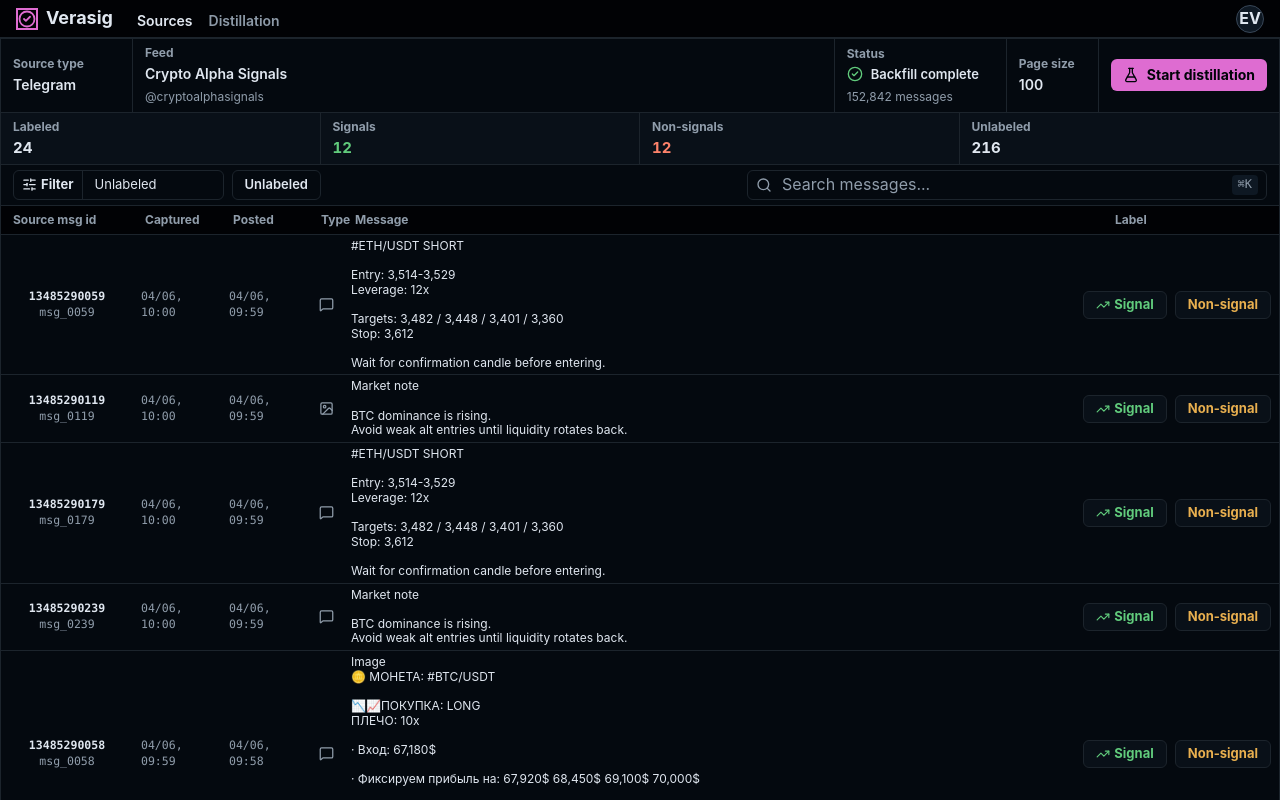
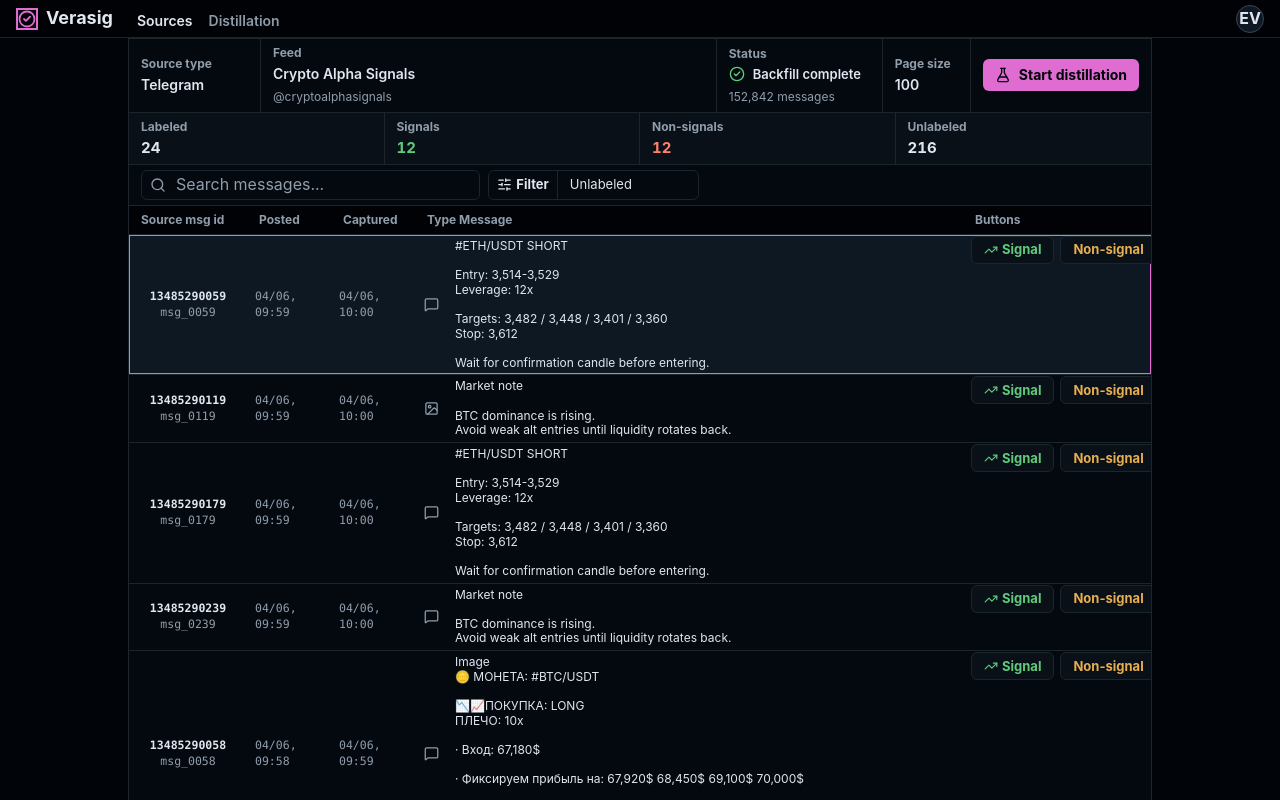
Before and after one commit to evgesha9400/Verasig, a React (Vite) app in the folder web/: page / in a window 1280 px wide. Shown: the top 800 px of the page. Built offline with nearby package versions, Linux system fonts and the light colour scheme.

Commit message:
fix(ui): tighten labeling scan workflow
- Put source message id first in the scan order
- Keep label buttons beside the message in a centered reader
- Add keyboard navigation and label-colored row states

```diff
--- a/web/src/App.css
+++ b/web/src/App.css
@@ -72,14 +72,16 @@
   background: var(--surface);
   border: 1px solid var(--border);
   border-radius: 0;
-  margin: 0;
+  margin: 0 auto;
+  max-width: 1024px;
   overflow: clip;
+  width: min(100%, 1024px);
 }
 
 .source-toolbar {
   align-items: stretch;
   display: grid;
-  grid-template-columns: 132px minmax(220px, 1fr) 172px 92px auto;
+  grid-template-columns: 132px minmax(220px, 1fr) 166px 88px auto;
   min-height: 46px;
 }
 
@@ -203,6 +205,7 @@
   border-top: 1px solid var(--border);
   display: flex;
   gap: var(--space-sm);
+  justify-content: flex-start;
   min-height: 38px;
   padding: 5px var(--space-md);
 }
@@ -238,19 +241,6 @@
   padding: 0 var(--space-md);
 }
 
-.active-chip {
-  align-items: center;
-  background: var(--surface);
-  border: 1px solid var(--border);
-  border-radius: var(--radius-sm);
-  color: var(--ink);
-  display: inline-flex;
-  font-size: 0.8125rem;
-  font-weight: 620;
-  height: 30px;
-  padding: 0 var(--space-md);
-}
-
 .search-field {
   align-items: center;
   border: 1px solid var(--border);
@@ -259,11 +249,10 @@
   display: flex;
   gap: var(--space-sm);
   height: 30px;
-  margin-left: auto;
-  max-width: 520px;
+  max-width: 420px;
   min-width: 260px;
   padding: 0 var(--space-sm);
-  width: 42%;
+  width: 34%;
 }
 
 .search-field input {
@@ -279,15 +268,6 @@
   opacity: 1;
 }
 
-.search-field kbd {
-  background: var(--surface-active);
-  border-radius: var(--radius-xs);
-  color: var(--muted);
-  font-family: var(--font-mono);
-  font-size: 0.75rem;
-  padding: 1px 6px;
-}
-
 .message-table {
   border-top: 1px solid var(--border);
 }
@@ -295,7 +275,7 @@
 .message-header,
 .message-row {
   display: grid;
-  grid-template-columns: 132px 88px 88px 34px minmax(420px, 1fr) 176px;
+  grid-template-columns: 118px 84px 84px 32px minmax(340px, 1fr) 188px;
 }
 
 .message-header {
@@ -314,7 +294,36 @@
 
 .message-row {
   border-top: 1px solid var(--border);
+  cursor: default;
   min-height: 44px;
+}
+
+.message-row-unlabeled[aria-current="true"] {
+  background: var(--surface-active);
+  box-shadow: inset 0 0 0 1px var(--primary);
+}
+
+.message-row-signal {
+  background: color-mix(in oklch, var(--success) 12%, var(--surface));
+}
+
+.message-row-signal[aria-current="true"] {
+  background: color-mix(in oklch, var(--success) 18%, var(--surface));
+  box-shadow: inset 0 0 0 1px var(--success);
+}
+
+.message-row-non_signal {
+  background: color-mix(in oklch, var(--warning) 12%, var(--surface));
+}
+
+.message-row-non_signal[aria-current="true"] {
+  background: color-mix(in oklch, var(--warning) 18%, var(--surface));
+  box-shadow: inset 0 0 0 1px var(--warning);
+}
+
+.message-row:focus-visible {
+  outline: 2px solid var(--primary);
+  outline-offset: -2px;
 }
 
 .message-row > * {
@@ -353,9 +362,11 @@
 
 .message-body {
   align-items: flex-start;
+  display: flex;
   flex-direction: column;
   gap: 4px;
   justify-content: center;
+  min-width: 0;
 }
 
 .message-body p {
@@ -381,12 +392,6 @@
 .candidate-chip {
   background: var(--info-soft);
   color: var(--info);
-}
-
-.label-cell {
-  gap: var(--space-sm);
-  justify-content: flex-end;
-  position: relative;
 }
 
 .label-state.signal {
@@ -415,8 +420,12 @@
 }
 
 .label-actions {
+  align-items: flex-start;
   display: inline-flex;
-  gap: var(--space-sm);
+  gap: 6px;
+  justify-content: flex-start;
+  padding-top: 1px;
+  position: relative;
 }
 
 .label-button {
@@ -508,7 +517,7 @@
 
   .message-header,
   .message-row {
-    grid-template-columns: 110px 96px 1fr minmax(210px, auto);
+    grid-template-columns: 112px 84px minmax(0, 1fr) 188px;
   }
 
   .message-header span:nth-child(3),
@@ -533,6 +542,8 @@
     border-radius: 0;
     border-right: 0;
     margin: 0;
+    max-width: none;
+    width: 100%;
   }
 
   .source-toolbar,
@@ -563,7 +574,6 @@
 
   .filter-field,
   .search-field {
-    margin-left: 0;
     max-width: none;
     min-width: 0;
     width: 100%;
@@ -583,9 +593,8 @@
     padding: var(--space-xs) var(--space-md);
   }
 
-  .label-cell {
-    align-items: flex-start;
-    flex-direction: column;
+  .label-actions {
+    padding: var(--space-xs) var(--space-md);
   }
 
   .pagination {
--- a/web/src/App.tsx
+++ b/web/src/App.tsx
@@ -9,7 +9,7 @@
   SlidersHorizontal,
   TrendingUp,
 } from "lucide-react"
-import { useMemo, useState } from "react"
+import { useEffect, useMemo, useState } from "react"
 import "./App.css"
 import {
   DEFAULT_PAGE_SIZE,
@@ -40,6 +40,7 @@
   const [filter, setFilter] = useState<MessageFilter>("unlabeled")
   const [searchQuery, setSearchQuery] = useState("")
   const [page, setPage] = useState(1)
+  const [activeMessageId, setActiveMessageId] = useState<string | undefined>()
 
   const sortedMessages = useMemo(
     () => sortMessagesNewestFirst(messages),
@@ -49,16 +50,91 @@
     () => filterMessages(sortedMessages, filter, searchQuery),
     [filter, searchQuery, sortedMessages],
   )
-  const pageSlice = paginateMessages(visibleMessages, page, DEFAULT_PAGE_SIZE)
+  const pageSlice = useMemo(
+    () => paginateMessages(visibleMessages, page, DEFAULT_PAGE_SIZE),
+    [page, visibleMessages],
+  )
   const stats = summarizeLabels(messages)
+  const activePageMessageId = selectActivePageMessageId(
+    activeMessageId,
+    pageSlice.items,
+  )
+
+  useEffect(() => {
+    function handleWindowKeyDown(event: KeyboardEvent) {
+      if (targetConsumesReaderShortcut(event.target)) {
+        return
+      }
+
+      if (event.altKey || event.ctrlKey || event.metaKey) {
+        return
+      }
+
+      if (event.key === "ArrowDown" || event.key.toLowerCase() === "j") {
+        event.preventDefault()
+        setActiveMessageId(
+          adjacentMessageId(pageSlice.items, activePageMessageId, 1),
+        )
+        return
+      }
+
+      if (event.key === "ArrowUp" || event.key.toLowerCase() === "k") {
+        event.preventDefault()
+        setActiveMessageId(
+          adjacentMessageId(pageSlice.items, activePageMessageId, -1),
+        )
+        return
+      }
+
+      if (event.key.toLowerCase() === "s") {
+        event.preventDefault()
+        labelMessageWithShortcut("signal")
+        return
+      }
+
+      if (event.key.toLowerCase() === "n") {
+        event.preventDefault()
+        labelMessageWithShortcut("non_signal")
+      }
+    }
+
+    function labelMessageWithShortcut(label: LabelValue) {
+      if (!activePageMessageId) {
+        return
+      }
+
+      setMessages((currentMessages) =>
+        labelMessage(currentMessages, activePageMessageId, label),
+      )
+      setActiveMessageId(nextMessageIdAfter(pageSlice.items, activePageMessageId))
+    }
+
+    window.addEventListener("keydown", handleWindowKeyDown)
+
+    return () => {
+      window.removeEventListener("keydown", handleWindowKeyDown)
+    }
+  }, [activePageMessageId, pageSlice.items])
 
   function saveMessageLabel(messageId: string, label: LabelValue) {
     setMessages((currentMessages) => labelMessage(currentMessages, messageId, label))
+    setActiveMessageId(nextMessageIdAfter(pageSlice.items, messageId))
   }
 
   function selectMessageFilter(value: MessageFilter) {
     setFilter(value)
     setPage(1)
+    setActiveMessageId(undefined)
+  }
+
+  function updateSearchQuery(value: string) {
+    setSearchQuery(value)
+    setPage(1)
+    setActiveMessageId(undefined)
+  }
+
+  function selectActiveMessage(messageId: string) {
+    setActiveMessageId(messageId)
   }
 
   return (
@@ -88,10 +164,12 @@
           filter={filter}
           onFilterChange={selectMessageFilter}
           searchQuery={searchQuery}
-          onSearchChange={setSearchQuery}
+          onSearchChange={updateSearchQuery}
         />
         <MessageTable
+          activeMessageId={activePageMessageId}
           messages={pageSlice.items}
+          onActivateMessage={selectActiveMessage}
           onLabelMessage={saveMessageLabel}
         />
         <Pagination
@@ -192,6 +270,17 @@
 }) {
   return (
     <section className="reader-controls" aria-label="Message controls">
+      <label className="search-field" aria-label="Search messages">
+        <Search size={16} aria-hidden="true" />
+        <input
+          aria-label="Search messages"
+          placeholder="Search messages..."
+          type="search"
+          value={searchQuery}
+          onChange={(event) => onSearchChange(event.target.value)}
+        />
+      </label>
+
       <label className="filter-field">
         <span>
           <SlidersHorizontal size={15} aria-hidden="true" />
@@ -212,47 +301,41 @@
           <option value="replies">Replies</option>
         </select>
       </label>
-
-      <div className="active-chip" aria-label="Active filter">
-        {filterLabel(filter)}
-      </div>
-
-      <label className="search-field">
-        <Search size={16} aria-hidden="true" />
-        <input
-          aria-label="Search messages"
-          placeholder="Search messages..."
-          type="search"
-          value={searchQuery}
-          onChange={(event) => onSearchChange(event.target.value)}
-        />
-        <kbd>⌘K</kbd>
-      </label>
     </section>
   )
 }
 
 function MessageTable({
+  activeMessageId,
   messages,
+  onActivateMessage,
   onLabelMessage,
 }: {
+  activeMessageId: string | undefined
   messages: SourceMessage[]
+  onActivateMessage: (messageId: string) => void
   onLabelMessage: (messageId: string, label: LabelValue) => void
 }) {
   return (
     <section className="message-table" aria-label="Messages">
-      <div className="message-header" role="row">
+      <div
+        aria-label="Source msg id Posted Captured Type Message Buttons"
+        className="message-header"
+        role="row"
+      >
         <span>Source msg id</span>
+        <span>Posted</span>
         <span>Captured</span>
-        <span>Posted</span>
         <span>Type</span>
         <span>Message</span>
-        <span>Label</span>
+        <span>Buttons</span>
       </div>
       {messages.map((message) => (
         <MessageRow
+          isActive={message.id === activeMessageId}
           key={message.id}
           message={message}
+          onActivateMessage={onActivateMessage}
           onLabelMessage={onLabelMessage}
         />
       ))}
@@ -261,40 +344,53 @@
 }
 
 function MessageRow({
+  isActive,
   message,
+  onActivateMessage,
   onLabelMessage,
 }: {
+  isActive: boolean
   message: SourceMessage
+  onActivateMessage: (messageId: string) => void
   onLabelMessage: (messageId: string, label: LabelValue) => void
 }) {
   return (
-    <article className="message-row" role="row" aria-label={`Source message ${message.sourceMessageId}`}>
+    <article
+      aria-current={isActive ? "true" : "false"}
+      aria-label={`Source message ${message.sourceMessageId}`}
+      className={`message-row message-row-${message.label ?? "unlabeled"}`}
+      onClick={() => onActivateMessage(message.id)}
+      role="row"
+      tabIndex={isActive ? 0 : -1}
+    >
       <div className="mono-cell message-id">
         <strong>{message.sourceMessageId}</strong>
         <span>{message.id}</span>
       </div>
+      <time className="mono-cell" dateTime={message.postedAt}>
+        {formatDateTime(message.postedAt)}
+      </time>
       <time className="mono-cell" dateTime={message.capturedAt}>
         {formatDateTime(message.capturedAt)}
       </time>
-      <time className="mono-cell" dateTime={message.postedAt}>
-        {formatDateTime(message.postedAt)}
-      </time>
       <MessageTypeIcon message={message} />
-      <div className="message-body">
+      <div className="message-body" aria-label="Message">
         <p>{message.text}</p>
         {message.isCandidate && <span className="candidate-chip">Candidate</span>}
       </div>
-      <div className="label-cell">
+      <div className="label-actions" aria-label="Label actions">
         <span className={`label-state ${message.label ?? "unlabeled"}`}>
           {labelText(message.label)}
         </span>
-        <div className="label-actions" aria-label="Label actions">
         <button
           className="label-button label-button-signal"
           type="button"
           aria-pressed={message.label === "signal"}
           aria-label="Mark as Signal"
-            onClick={() => onLabelMessage(message.id, "signal")}
+          onClick={(event) => {
+            event.stopPropagation()
+            onLabelMessage(message.id, "signal")
+          }}
         >
           <TrendingUp size={14} aria-hidden="true" />
           Signal
@@ -304,11 +400,13 @@
           type="button"
           aria-pressed={message.label === "non_signal"}
           aria-label="Mark as Non-signal"
-            onClick={() => onLabelMessage(message.id, "non_signal")}
+          onClick={(event) => {
+            event.stopPropagation()
+            onLabelMessage(message.id, "non_signal")
+          }}
         >
           Non-signal
         </button>
-        </div>
       </div>
     </article>
   )
@@ -477,21 +575,6 @@
   return undefined
 }
 
-function filterLabel(filter: MessageFilter): string {
-  const labels: Record<MessageFilter, string> = {
-    all: "All",
-    candidates: "Candidates",
-    non_candidates: "Non-candidates",
-    unlabeled: "Unlabeled",
-    signal: "Signal",
-    non_signal: "Non-signal",
-    media: "Has media",
-    replies: "Replies",
-  }
-
-  return labels[filter]
-}
-
 function labelText(label: LabelValue | undefined): string {
   if (label === "signal") {
     return "Signal"
@@ -502,6 +585,72 @@
   }
 
   return "Unlabeled"
+}
+
+function selectActivePageMessageId(
+  activeMessageId: string | undefined,
+  messages: SourceMessage[],
+): string | undefined {
+  if (messages.length === 0) {
+    return undefined
+  }
+
+  if (activeMessageId && messages.some((message) => message.id === activeMessageId)) {
+    return activeMessageId
+  }
+
+  return messages[0].id
+}
+
+function adjacentMessageId(
+  messages: SourceMessage[],
+  activeMessageId: string | undefined,
+  offset: number,
+): string | undefined {
+  if (messages.length === 0) {
+    return undefined
+  }
+
+  const activeIndex = Math.max(
+    0,
+    messages.findIndex((message) => message.id === activeMessageId),
+  )
+  const nextIndex = clampIndex(activeIndex + offset, messages.length)
+
+  return messages[nextIndex].id
+}
+
+function nextMessageIdAfter(
+  messages: SourceMessage[],
+  messageId: string,
+): string | undefined {
+  if (messages.length === 0) {
+    return undefined
+  }
+
+  const currentIndex = messages.findIndex((message) => message.id === messageId)
+  if (currentIndex < 0) {
+    return messages[0].id
+  }
+
+  const nextIndex = Math.min(currentIndex + 1, messages.length - 1)
+  return messages[nextIndex]?.id
+}
+
+function clampIndex(index: number, length: number): number {
+  return Math.min(Math.max(index, 0), length - 1)
+}
+
+function targetConsumesReaderShortcut(target: EventTarget | null): boolean {
+  if (!(target instanceof HTMLElement)) {
+    return false
+  }
+
+  if (target.isContentEditable) {
+    return true
+  }
+
+  return ["BUTTON", "INPUT", "SELECT", "TEXTAREA"].includes(target.tagName)
 }
 
 function formatDateTime(value: string): string {
```
Also changed, not shown: 2 other files (tests, documents, lock files or other folders). Lines whose indentation alone changed are shown as unchanged.
